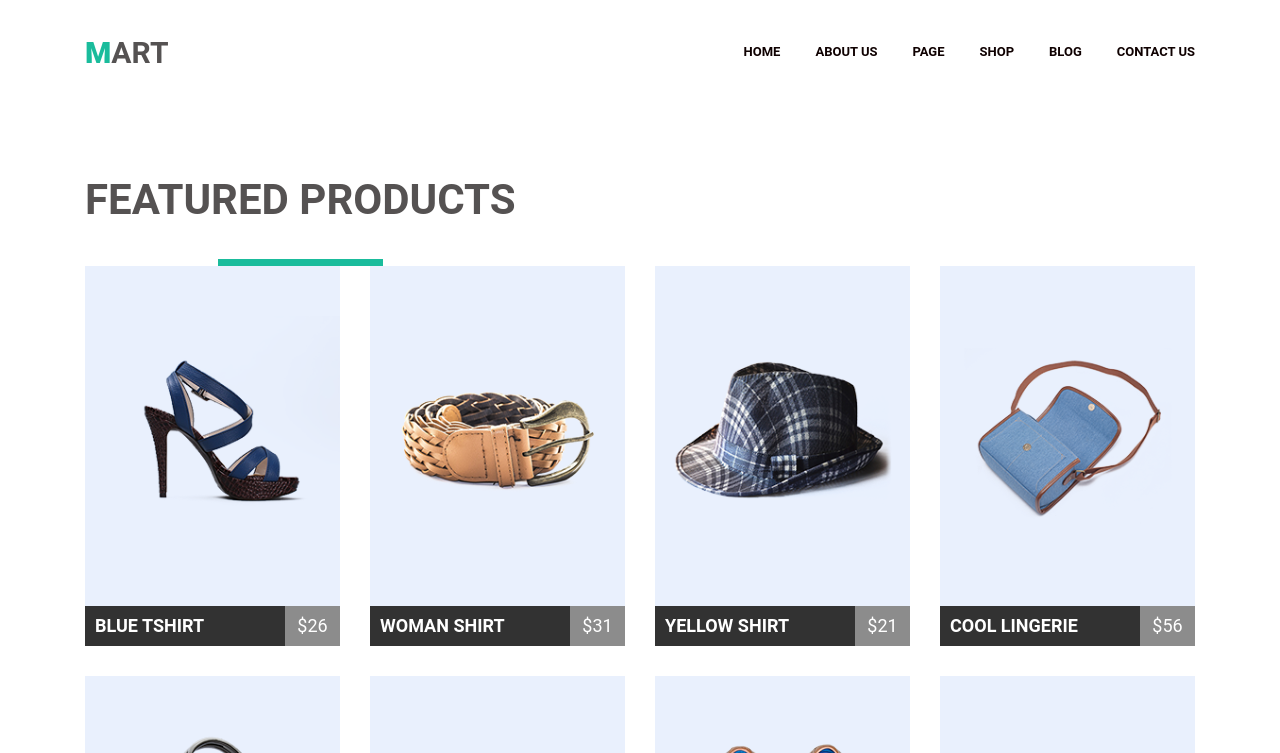
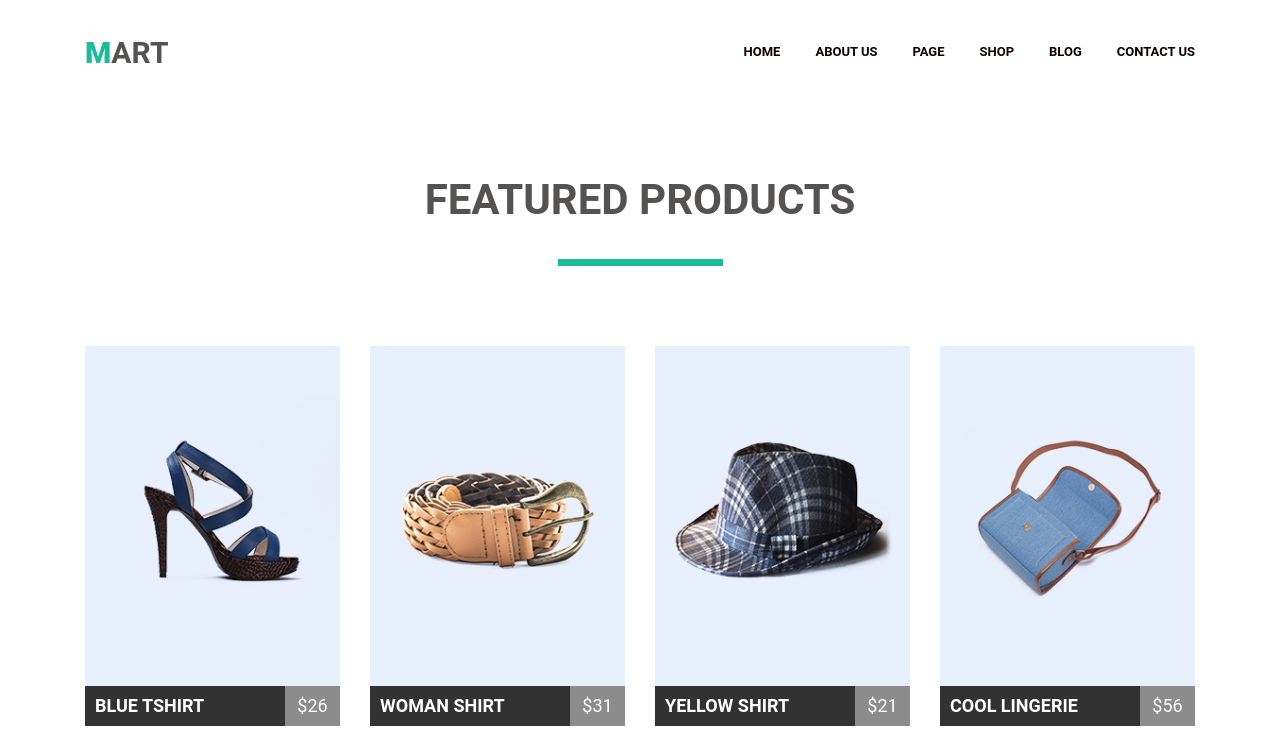
Before and after one commit to Kozova/html-css, a plain HTML site: page module-04/index.html in a window 1280 px wide. Shown: the top 753 px of the page. Drawn offline with nearby package versions, Linux system fonts and the light colour scheme.

Commit message:
changed css

```diff
--- a/module-04/css/styles.css
+++ b/module-04/css/styles.css
@@ -91,8 +91,8 @@ img {
 .features-list {
   margin: 0px;
   padding: 0px;
-
   margin-bottom: 100px;
+  margin: 0 auto;
 }
 
 .features-list-item {
@@ -162,7 +162,7 @@ h2 {
   text-transform: uppercase;
   font-family: 'Roboto', sans-serif;
   margin-bottom: 95px;
-  display: inline-block;
+  margin: 0 auto;
 }
 
 h2::after {
@@ -254,12 +254,9 @@ h2::after {
 }
 
 .headline {
-  display: inline-block;
-  /*width: 1170px;*/
   margin: 0 auto;
   margin-bottom: 80px;
 }
-h2.headline {
-  margin: 0 auto;
-  align-content: center;
+section.features {
+  margin-bottom: 70px;
 }
```
